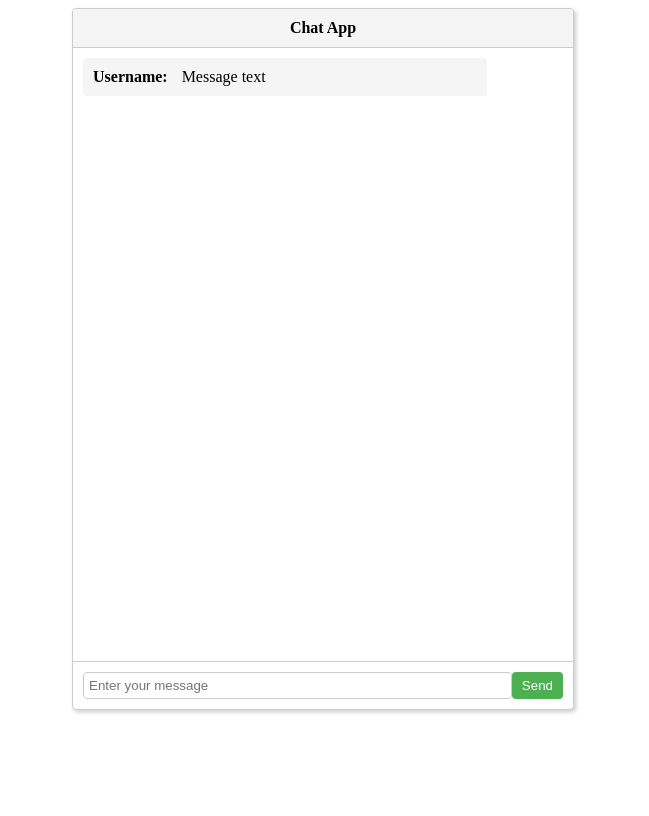
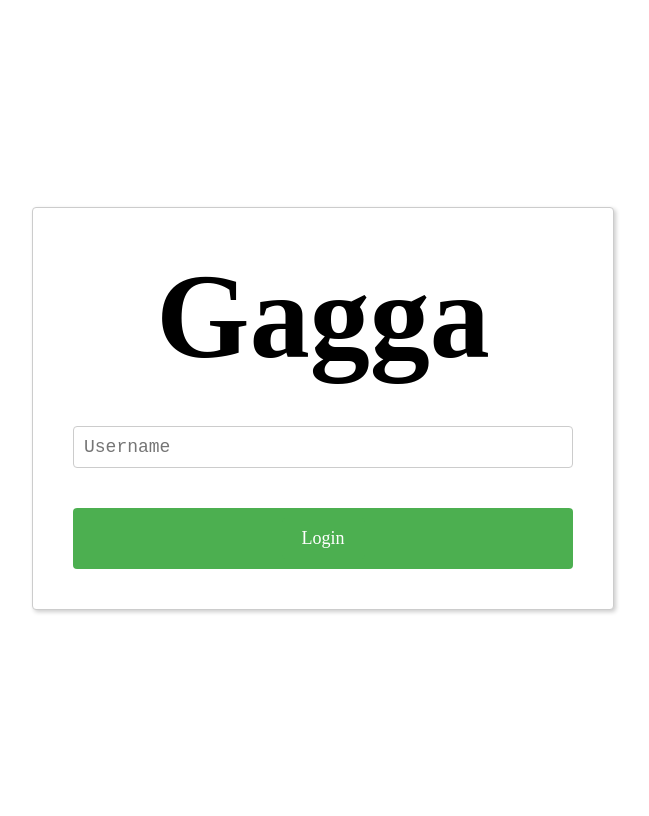
Before and after one commit to AronKG/Group-1, a Flask app: page / in a window 1280 px wide. Shown: the whole page, without its empty margins (317-966 px from the left). Before the commit the page ends 714 px from the top, so only its background shows below. Run offline with Flask 2, Linux system fonts and the light colour scheme; some web fonts are replaced.

Commit message:
Connected backend with frontend

```diff
--- a/FlaskMessageBoard.py
+++ b/FlaskMessageBoard.py
@@ -1,29 +1,43 @@
-from flask import Flask, render_template, request
+from flask import Flask, render_template, request, session, redirect
+from flask_socketio import SocketIO, emit
+import time
+import os
+import random
 
 app = Flask(__name__)
+app.secret_key = os.urandom(24)
+socketio = SocketIO(app)
+
+messages = []
 
 @app.route("/")
 def home():
-    return render_template("index.html")
+    #Om man redan är inloggad
+    if "username" in session:
+        return redirect("/chat")
 
-@app.route("/login")
-def login():
     return render_template("login.html")
 
-"""
-messages = []
+@socketio.on("message") #Om vi får socket emit med message (någon har skickat ett meddelande)
+def handle_message(data):
+    messages.append(data) #Så dem som ansluter senare kan se alla gammla meddelanden
+    emit("new_message", data, broadcast=True) #Meddela att ett nytt meddelande har skickats till alla (broadcast)
 
-@app.route("/", methods=["GET", "POST"])
-def index():
-    if request.method == "POST":
-        message = request.form["message"]
-        messages.append(message)
-    return render_template("index.html")
+@app.route("/chat", methods=["POST", "GET"])
+def chat():
 
-@app.route("/messages")
-def messages_route():
-    return render_template("messages.html", messages=messages)
-"""
+    #print(request.form)
+    if request.method == 'POST':
+
+        #Om någon nyss loggat in
+        if("username" in request.form):
+            session['username'] = request.form['username']
+
+            username = session['username']
+            socketio.emit("new_connect", f"{username} connected to the chat!", broadcast=True)
+
+    return render_template("index.html", username=session['username'],messages=messages)
+
 
 if __name__ == '__main__':
-    app.run()
+    socketio.run(app, debug=True)
--- a/templates/index.html
+++ b/templates/index.html
@@ -2,6 +2,7 @@
 <html>
   <head>
     <meta charset="UTF-8">
+	<script src="https://cdnjs.cloudflare.com/ajax/libs/socket.io/4.6.0/socket.io.js"></script>
     <title>Chat App</title>
     <style>
       /* Add styles for the chat app */
@@ -15,7 +16,6 @@
         border: 1px solid #ccc;
         box-shadow: 2px 2px 4px #ccc;
         border-radius: 4px;
-        overflow-y: scroll;
       }
       .chat-header {
         background-color: #f5f5f5;
@@ -36,11 +36,15 @@
         padding: 10px;
         background-color: #f5f5f5;
         border-radius: 4px;
-        max-width: 80%;
+        max-width: 100%;
       }
       .message-username {
         font-weight: bold;
         margin-right: 10px;
+        font-family: "Courier New";
+      }
+		#highlight-connect {
+        background-color: #99bbff;
       }
       .chat-input {
         padding: 10px;
@@ -53,6 +57,7 @@
         border: 1px solid #ccc;
         border-radius: 4px;
         outline: none;
+        font-family: "Courier New";
       }
       .chat-input button {
         padding: 5px 10px;
@@ -61,25 +66,132 @@
         border: none;
         border-radius: 4px;
         cursor: pointer;
+        font-family: "Courier New";
+      }
+      @font-face{
+        font-family: gagga;
+        src: url("templates/LEMONMILK-Bold.otf") format("opentype");
+      }
+      @font-face{
+        font-family: "Courier New", Courier New, Monospace;
+      }
+      #grönis {
+        background-color: #608e45;
+        color: whitesmoke;
+        font-family: gagga;
+        font-size: 50px;
+        margin: 10px;
+      }
+      .message-sent{
+        font-family: "Courier New";
       }
     </style>
   </head>
   <body>
     <div class="chat-container">
-      <div class="chat-header">
-        Chat App
+      <div class="chat-header" id="grönis">
+        <h1 id = "grönis">Gagga</h1>
       </div>
-      <div class="chat-messages">
+      <div class="chat-messages" id="messages">
         <!-- Add messages here -->
+
+			<!--
         <div class="message">
-          <span class="message-username">Username:</span>
-          Message text
-        </div>
+          <span class="message-username">{{username}}:</span>
+          <span class ="message-sent">Goddag</span>
+        </div>-->
+
+
+		<script>
+
+			function updateScroll()
+			{
+				var chatMessages = document.querySelector('.chat-messages');
+				chatMessages.scrollTop = chatMessages.scrollHeight;
+			}
+			//Hämta alla meddelande som har skickats hitills
+			var messages = {{ messages|tojson|safe }};
+				for (var i in messages)
+				{
+					document.getElementById("messages").innerHTML += '<div class="message"><span class="message-username">' + messages[i]["username"] + ':</span><span class ="message-sent">' + messages[i]["message"] + '<span></div>';
+				}
+
+			//console.log(messages);
+			updateScroll();
+
+
+		  //Hämta kontinuerligt nya meddelanden från servern
+			var socket = io.connect("http://" + document.domain + ":" + location.port);
+			/*
+			  socket.on("connect", function() {
+			    var data = {
+				type: "connect",
+				message: "Connected to the server"
+				};
+				socket.emit("message", data);
+			  });*/
+			  socket.on("new_connect", function(message) {
+				// Någon anslöt
+				document.getElementById("messages").innerHTML += '<div class="message" id="highlight-connect"><span class="message-username">' + message + '</span></div>';
+				updateScroll();
+			  });
+			  socket.on("new_message", function(data) {
+				// Lägg till dem nya meddelandena
+				document.getElementById("messages").innerHTML += '<div class="message"><span class="message-username">' + data["username"] + ':</span><span class ="message-sent">' + data["message"] + '<span></div>';
+				updateScroll();
+			  });
+		</script>
+
       </div>
       <div class="chat-input">
-        <input type="text" placeholder="Enter your message">
-        <button>Send</button>
+        <input id="message-input" type="text" placeholder="Enter your message">
+        <button id="send-button" type="submit">Send</button>
       </div>
+
+	<script>
+
+
+
+	document.getElementById("message-input").addEventListener("keyup", function(event) {
+	  if (event.key === "Enter") {
+		event.preventDefault();
+		document.getElementById("send-button").click();
+	  }
+	});
+
+	  document.getElementById("send-button").addEventListener("click", function(event) {
+		event.preventDefault();
+		var messageInput = document.getElementById("message-input").value;
+		var data = {
+		username: "{{username}}",
+		message: messageInput
+		};
+		socket.emit("message", data);
+		document.getElementById("message-input").value = "";
+	  });
+
+	//So the page doesn't have to reload everytime a message is sent
+	/*
+	  document.getElementById("send-button").addEventListener("click", function(event) {
+		event.preventDefault();
+		var messageInput = document.getElementById("message-input").value;
+		var xhr = new XMLHttpRequest();
+		xhr.open("POST", "/chat", true);
+		xhr.setRequestHeader("Content-Type", "application/x-www-form-urlencoded");
+		xhr.onreadystatechange = function() {
+		  if (xhr.readyState === XMLHttpRequest.DONE && xhr.status === 200) {
+			// Add the message to the messages list
+			var messagesContainer = document.querySelector(".chat-messages");
+			var message = document.createElement("div");
+			message.classList.add("message");
+			message.innerHTML = '<span class="message-username">knullapa:</span><span class="message-sent">' + messageInput + '</span>';
+			messagesContainer.appendChild(message);
+			updateScroll();
+		  }
+		};
+		xhr.send("message=" + messageInput);
+	  });*/
+	</script>
     </div>
   </body>
 </html>
--- a/templates/login.html
+++ b/templates/login.html
@@ -5,6 +5,14 @@
     <title>Login</title>
     <style>
       /* Add styles for the login form */
+
+      @font-face{
+        font-family: gagga;
+        src: url("LEMONMILK-Bold.otf") format("opentype");
+      }
+      @font-face{
+        font-family: "Courier New", Courier New, Monospace;
+      }
       .login-container {
         display: flex;
         justify-content: center;
@@ -23,20 +31,22 @@
       .form-header {
         margin-bottom: 40px;
         font-weight: bold;
-        font-size: 24px;
+        font-size: 120px;
+        font-family: gagga;
       }
       .form-input {
-        margin-bottom: 20px;
+        margin-bottom: 40px;
         display: flex;
         justify-content: center;
       }
       .form-input input {
         padding: 10px;
-        width: 60%;
+        width: 100%;
         border: 1px solid #ccc;
         border-radius: 4px;
         outline: none;
         font-size: 18px;
+        font-family: "Courier New";
       }
       .form-submit {
         padding: 10px 20px;
@@ -46,21 +56,23 @@
         border-radius: 4px;
         cursor: pointer;
         font-size: 18px;
+        font-family: gagga;
       }
+
     </style>
   </head>
   <body>
     <div class="login-container">
       <div class="login-form">
         <div class="form-header">
-          Chat App
+          Gagga
         </div>
-        <form>
+        <form action="/chat" method="POST">
           <div class="form-input">
-            <input type="text" placeholder="Username">
+            <input name="username" type="text" placeholder="Username">
           </div>
           <div class="form-submit">
-            <input class="form-submit" type="submit" value="Submit">
+            <input class="form-submit" type="submit" value="Login">
           </div>
         </form>
       </div>
```
